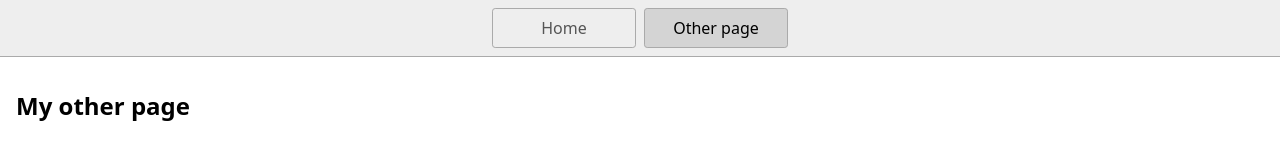
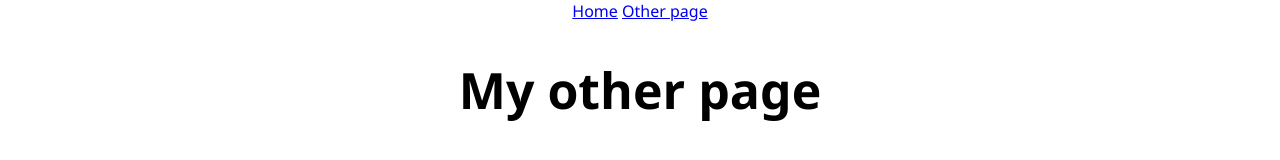
Before and after one commit to dkerishna/Bus-Arrival-App, a website: page page2.html in a window 1280 px wide. Drawn offline with Linux system fonts and the light colour scheme.

Commit message:
row and column adjusting

```diff
--- a/styles.css
+++ b/styles.css
@@ -1,46 +1,64 @@
-* {
-  box-sizing: border-box;
-}
-
 body {
   margin: 0;
-  font-family: system-ui, sans-serif;
+  font-family: 'Segoe UI';
+  display: flex;
+  flex-direction: column;
+  justify-content: center;
+  align-items: center;
   color: black;
   background-color: white;
 }
 
-nav {
+.container {
+  max-width: 400px;
+  width: 100%;
+  margin: 0 auto;
+  padding: 20px;
+}
+
+.input-row {
   display: flex;
-  flex-wrap: wrap;
   align-items: center;
   justify-content: center;
-  padding: 0.5rem;
-  gap: 0.5rem;
-  border-bottom: solid 1px #aaa;
-  background-color: #eee;
+  gap: 10px;
+  margin-bottom: 25px;
 }
 
-nav a {
-  display: inline-block;
-  min-width: 9rem;
-  padding: 0.5rem;
-  border-radius: 0.2rem;
-  border: solid 1px #aaa;
-  text-align: center;
-  text-decoration: none;
-  color: #555;
+label {
+  font-family: 'Segoe UI';
+  font-weight: 500;
 }
 
-nav a[aria-current='page'] {
-  color: #000;
-  background-color: #d4d4d4;
+input {
+  font-family: 'Segoe UI';
+  margin-right: 20px;
+  padding: 5px;
 }
 
-main {
-  padding: 1rem;
+button {
+  font-family: 'Segoe UI';
+  padding: 5px;
 }
 
 h1 {
   font-weight: bold;
-  font-size: 1.5rem;
+  font-family: 'Segoe UI';
+  font-size: 50px;
 }
+
+table {
+  width: auto;
+  max-width: 100%;
+  border-collapse: collapse;
+  margin-top: 20px;
+  margin: auto;
+  ;
+}
+th, td {
+  border: 1px solid #ccc;
+  padding: 10px;
+  text-align: center;
+}
+th {
+  background-color: #f0f0f0;
+}
```
Also changed, not shown: index.html (+7 -27 lines).
